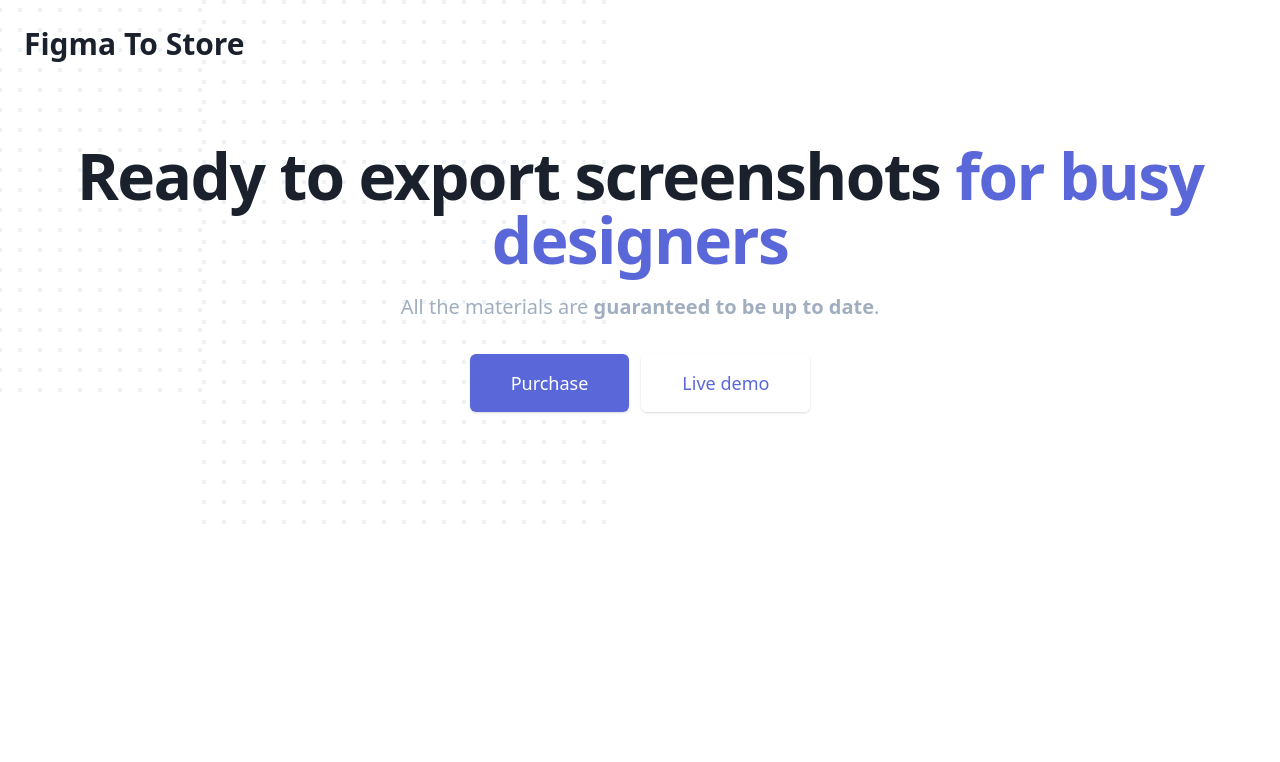
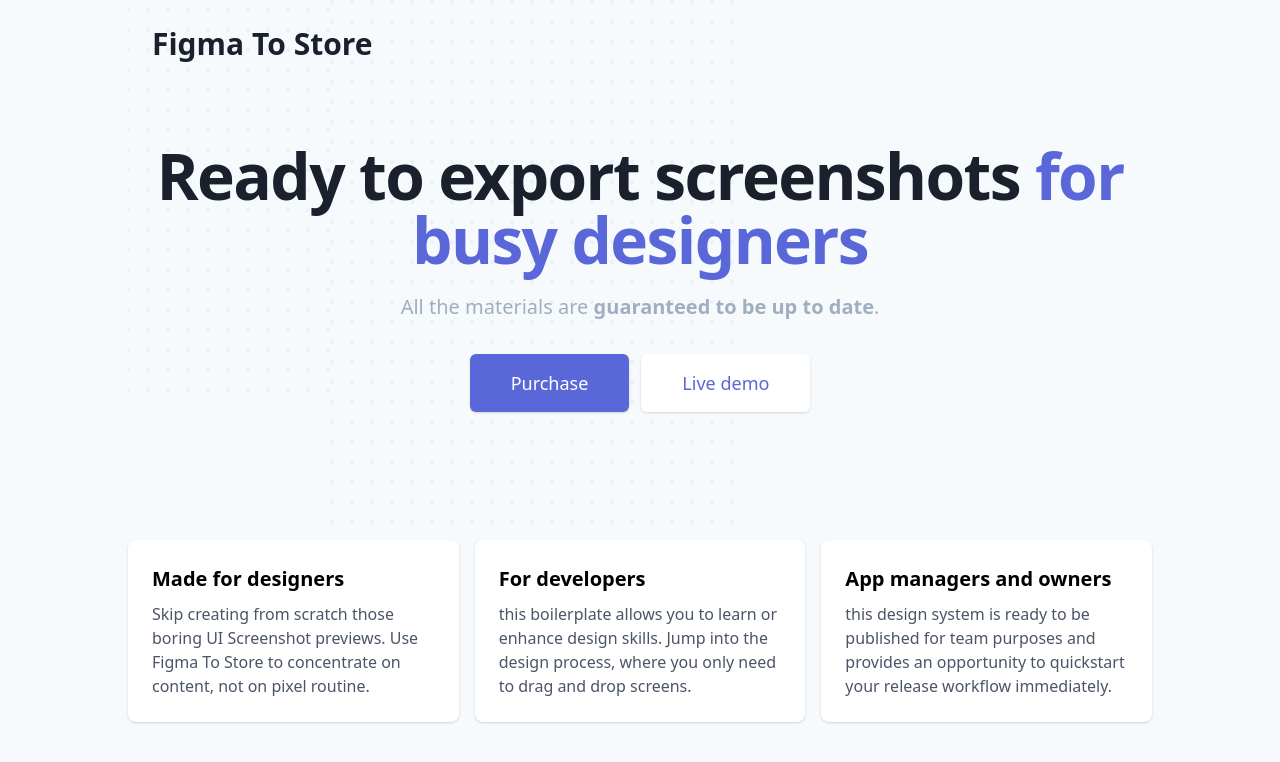
Before and after one commit to flexbox/figmatostore, a Next.js app: page / in a window 1280 px wide. Shown: the top 762 px of the page. Built offline with nearby package versions, Linux system fonts and the light colour scheme.

Commit message:
Add team

```diff
--- a/package.json
+++ b/package.json
@@ -15,6 +15,7 @@
     "next": "latest",
     "react": "16.10.1",
     "react-dom": "16.10.1",
+    "styled-components": "^5.0.1",
     "typescript": "^3.8.3"
   },
   "devDependencies": {
--- /dev/null
+++ b/src/components/Team/index.tsx
@@ -0,0 +1,34 @@
+import React from 'react'
+
+export default function Team() {
+  const items = [
+    {
+      title: 'Made for designers',
+      description:
+        'Skip creating from scratch those boring UI Screenshot previews. Use Figma To Store to concentrate on content, not on pixel routine.'
+    },
+    {
+      title: 'For developers',
+      description:
+        'this boilerplate allows you to learn or enhance design skills. Jump into the design process, where you only need to drag and drop screens.'
+    },
+    {
+      title: 'App managers and owners',
+      description:
+        'this design system is ready to be published for team purposes and provides an opportunity to quickstart your release workflow immediately.'
+    }
+  ]
+
+  return (
+    <div className="grid grid-cols-3 gap-4">
+      {items.map((item, index) => (
+        <div className="bg-white overflow-hidden shadow rounded-lg" key={index}>
+          <div className="px-4 py-5 sm:p-6">
+            <h2 className="font-bold text-xl mb-2">{item.title}</h2>
+            <p className="text-gray-700 text-base">{item.description}</p>
+          </div>
+        </div>
+      ))}
+    </div>
+  )
+}
--- a/src/pages/index.tsx
+++ b/src/pages/index.tsx
@@ -1,6 +1,12 @@
 import React from 'react'
 import Hero from '~/components/Hero'
+import Team from '~/components/Team'
 
-const Example = () => <Hero></Hero>
-
-export default Example
+export default function Index() {
+  return (
+    <main className="container">
+      <Hero />
+      <Team />
+    </main>
+  )
+}
--- a/src/pages/style.css
+++ b/src/pages/style.css
@@ -3,3 +3,12 @@
 @tailwind components;
 
 @tailwind utilities;
+
+body {
+  background-color: #f7fafc;
+}
+
+.container {
+  max-width: 1024px;
+  margin: auto;
+}
```
Also changed, not shown: 1 other file (tests, documents, lock files or other folders).
